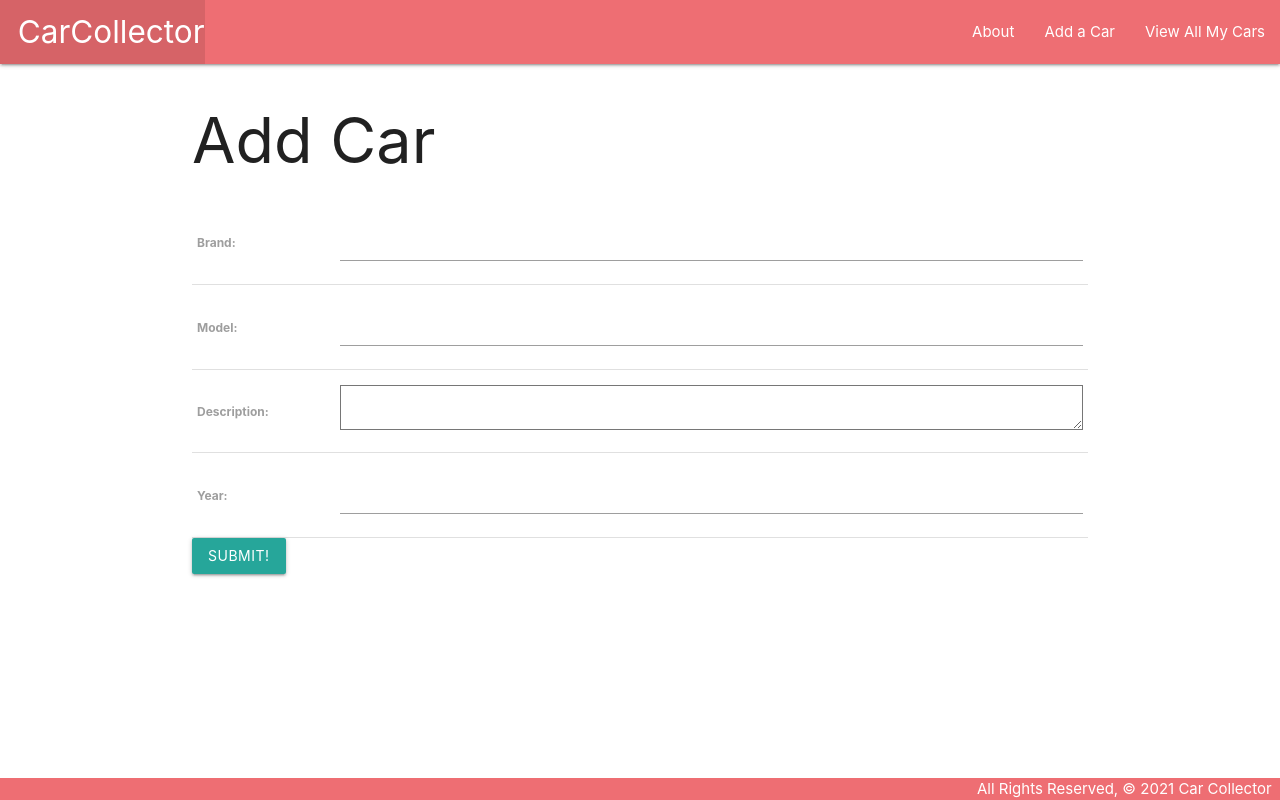
After one commit to chris-gallegos/carcollector, a Django app: page /cars/create/ in a window 1280 px wide. The commit adds this page. Run offline with Django 4.2, Linux system fonts and the light colour scheme.

Commit message:
added edit and delete functionality

```diff
--- a/main_app/models.py
+++ b/main_app/models.py
@@ -1,5 +1,6 @@
 from unittest.util import _MAX_LENGTH
 from django.db import models
+from django.urls import reverse
 
 # Create your models here.
 
@@ -8,3 +9,11 @@ class Car(models.Model):
     model = models.CharField(max_length=100)
     description = models.TextField(max_length=250)
     year = models.IntegerField()
+
+
+    def __str__(self):
+        return self.brand
+
+
+    def get_absolute_url(self):
+        return reverse('detail', kwargs={'car_id': self.id})
--- a/main_app/templates/base.html
+++ b/main_app/templates/base.html
@@ -15,11 +15,12 @@
     <nav>
       <div class="nav-wrapper">
         <ul>
-          <li><a href="/" class="left brand-logo">&nbsp;&nbsp;CarCollector</a></li>
+          <li><a href="{% url 'home' %}" class="left brand-logo">&nbsp;&nbsp;CarCollector</a></li>
         </ul>
         <ul class="right">
-          <li><a href="/about">About</a></li>
-          <li><a href="/cars">View All My Cars</a></li>
+          <li><a href="{% url 'about' %}">About</a></li>
+          <li><a href="{% url 'cars_create' %}">Add a Car</a></li>
+          <li><a href="{% url 'index' %}">View All My Cars</a></li>
         </ul>
       </div>
     </nav>
--- a/main_app/templates/cars/detail.html
+++ b/main_app/templates/cars/detail.html
@@ -11,6 +11,10 @@
      <p>Description: {{ car.description }}</p>
      <p>Car Year: {{ car.year }}</p>
   </div>
+  <div class="card-action">
+    <a href="{% url 'cars_update' car.id %}">Edit</a>
+    <a href="{% url 'cars_delete' car.id %}">Delete</a>
+  </div>
 </div>
 
 {% endblock %}
--- /dev/null
+++ b/main_app/templates/main_app/car_form.html
@@ -0,0 +1,19 @@
+{% extends 'base.html' %}
+
+{% block content %}
+{% if object %}
+<h1>Edit <span class="teal-text">{{object.brand}} {{object.model}}</span></h1>
+{% else %}
+<h1>Add Car</h1>
+{% endif %}
+  <!-- Leaving the action empty makes the form post to the same url used to display it -->
+  <form action="" method="POST">
+    <!-- Django requires the following for security purposes -->
+    {% csrf_token %}
+    <table>
+      <!-- Render the inputs inside of <tr>s & <td>s -->
+      {{ form.as_table }}
+    </table>
+    <input type="submit" value="Submit!" class="btn">
+  </form>
+{% endblock %}
--- a/main_app/urls.py
+++ b/main_app/urls.py
@@ -6,4 +6,7 @@ urlpatterns = [
     path('about/', views.about, name='about'),
     path('cars/', views.cars_index, name='index'),
     path('cars/<int:car_id>/', views.cars_detail, name='detail'),
+    path('cars/create/', views.CarCreate.as_view(), name='cars_create'),
+    path('cars/<int:pk>/update/', views.CarUpdate.as_view(), name='cars_update'),
+    path('cars/<int:pk>/delete/', views.CarDelete.as_view(), name='cars_delete'),
 ]
--- a/main_app/views.py
+++ b/main_app/views.py
@@ -1,4 +1,5 @@
 from django.shortcuts import render
+from django.views.generic.edit import CreateView, UpdateView, DeleteView
 from .models import Car
 
 # Create your views here.
@@ -16,3 +17,15 @@ def cars_index(request):
 def cars_detail(request, car_id):
   car = Car.objects.get(id=car_id)
   return render(request, 'cars/detail.html', { 'car': car })
+
+class CarCreate(CreateView):
+    model = Car
+    fields = '__all__'
+
+class CarUpdate(UpdateView):
+  model = Car
+  fields = '__all__'
+
+class CarDelete(DeleteView):
+  model = Car
+  success_url = '/cars/'
```
Also changed, not shown: main_app/templates/main_app/car_confirm_delete.html (added, +13 -0 lines).
